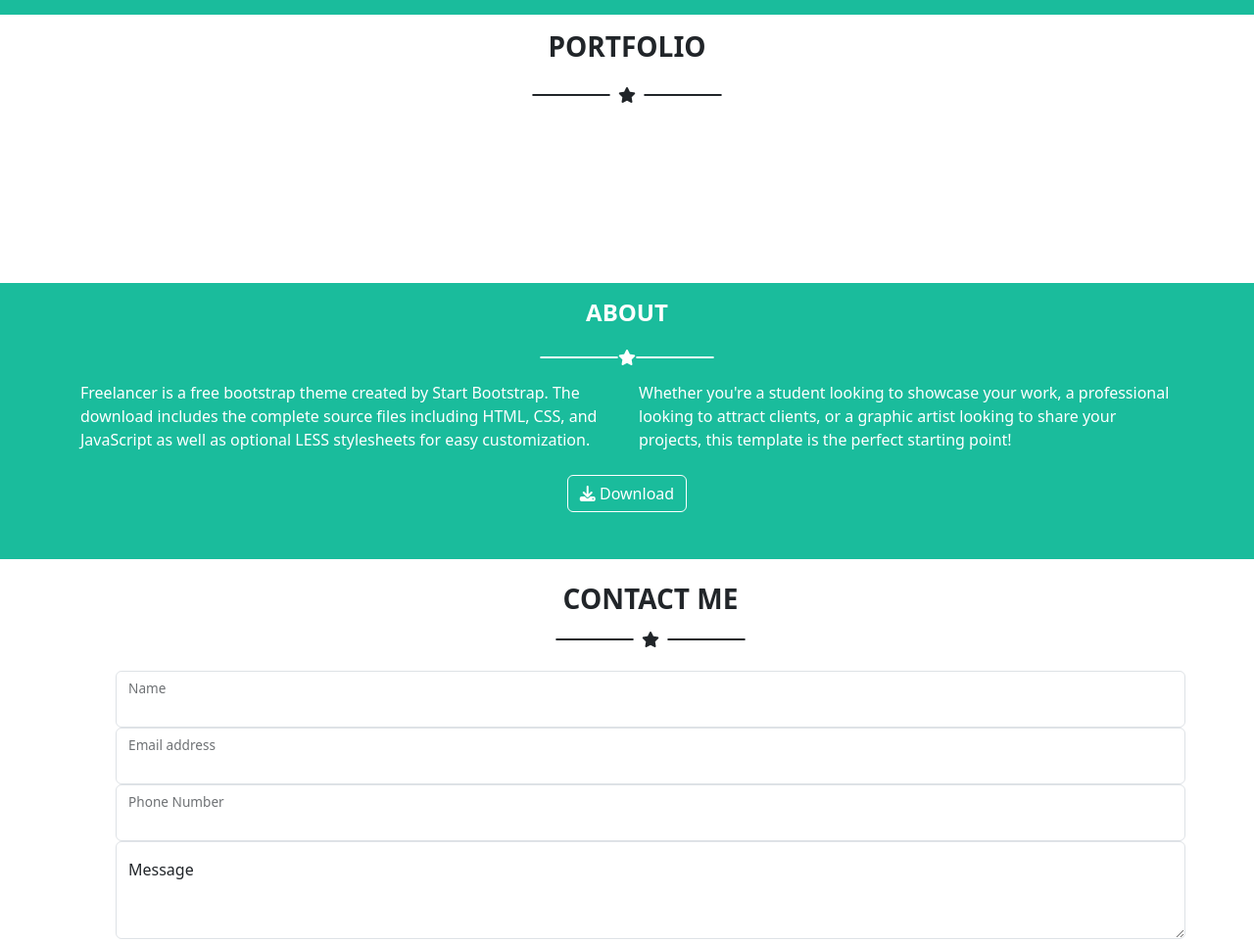
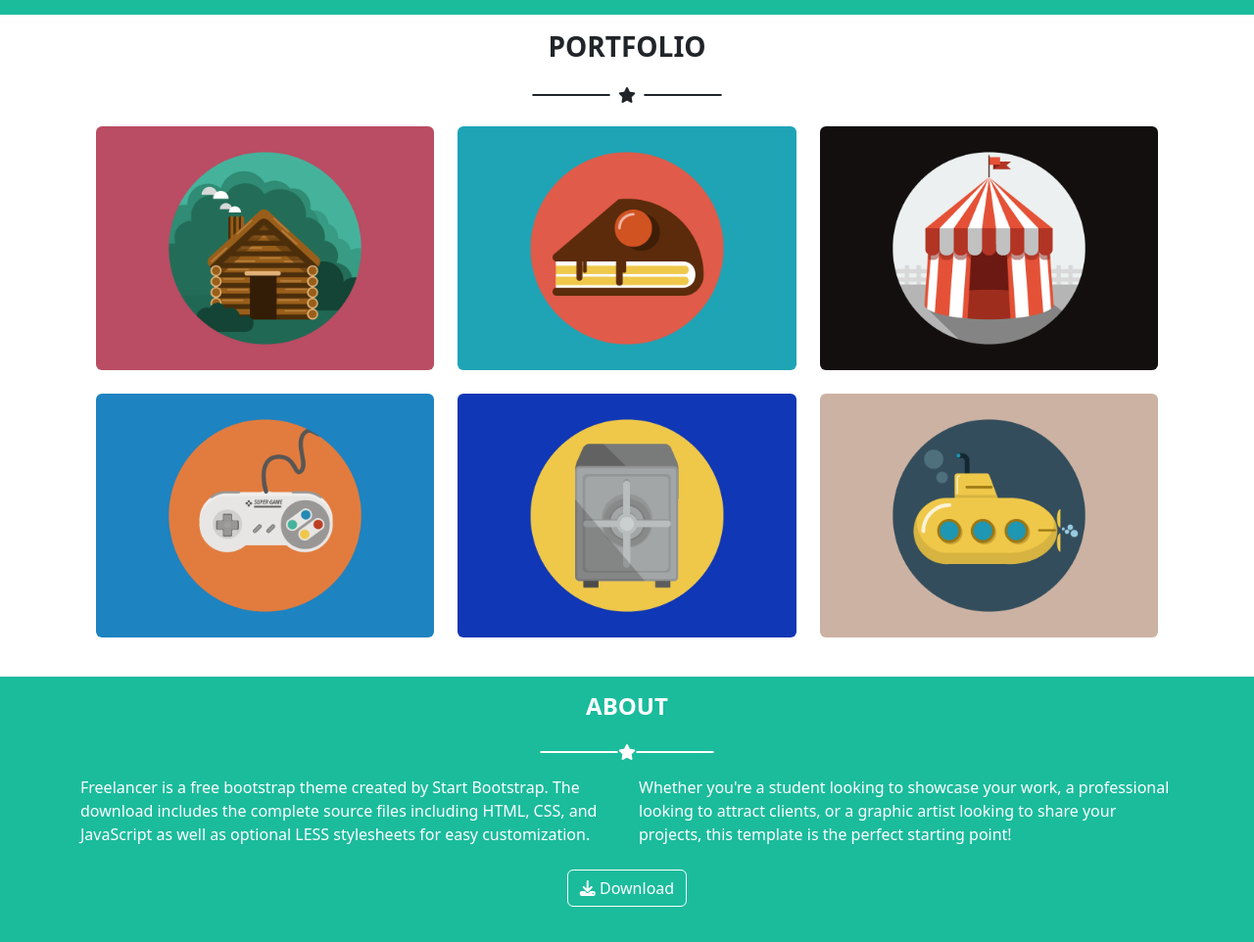
Before and after one commit to arnaldorosa/html-css-bootstrap-freelancer, a plain HTML site: page index.html in a window 1280 px wide. Shown: the part 425-1387 px from the top of the page at 98% size. Drawn offline with nearby package versions, Linux system fonts and the light colour scheme.

Commit message:
content added-end exercise

```diff
--- a/index.html
+++ b/index.html
@@ -38,7 +38,7 @@
         <main>
             <section class="container-fluid ms_jumbo">
                 <div class="jumbotron text-center">
-                    <img src="" alt="">
+                    <img class="avatar-img pt-3" src="./img/avatar.svg" alt="">
                     <h3 class="p-2 text-white">START BOOTSTRAP</h3>
                     <div class="d-flex align-items-center justify-content-center">
                         <div class="line text-white"></div>
@@ -59,24 +59,40 @@
                         <i class="fa-solid fa-star p-2"></i>
                         <span class="line"></span>
                     </div>
-                    <div>
-                        <div>
-                            <img src="" alt="">
+                    <div class="container">
+                        <div class="row">
+                            <div class="col-4">
+                                <figure class="figure">
+                                    <img class="figure-img img-fluid rounded" src="./img/cabin.png" alt="">
+                                </figure>
+                            </div>
+                            <div class="col-4">
+                                <figure class="figure">
+                                    <img class="figure-img img-fluid rounded" src="./img/cake.png" alt="">
+                                </figure>
+                            </div>
+                            <div class="col-4">
+                                <figure class="figure">
+                                    <img class="figure-img img-fluid rounded" src="./img/circus.png" alt="">
+                                </figure>
+                            </div>
                         </div>
-                        <div>
-                            <img src="" alt="">
-                        </div>
-                        <div>
-                            <img src="" alt="">
-                        </div>
-                        <div>
-                            <img src="" alt="">
-                        </div>
-                        <div>
-                            <img src="" alt="">
-                        </div>
-                        <div>
-                            <img src="" alt="">
+                        <div class="row gy-3">
+                            <div class="col-4">
+                                <figure class="figure">
+                                    <img class="figure-img img-fluid rounded" src="./img/game.png" alt="">
+                                </figure>
+                            </div>
+                            <div class="col-4">
+                                <figure class="figure">
+                                    <img class="figure-img img-fluid rounded" src="./img/safe.png" alt="">
+                                </figure>
+                            </div>
+                            <div class="col-4">
+                                <figure class="figure">
+                                    <img class="figure-img img-fluid rounded" src="./img/submarine.png" alt="">
+                                </figure>
+                            </div>
                         </div>
                     </div>
                 </div>
--- a/style.css
+++ b/style.css
@@ -48,6 +48,10 @@ header {
     background-color: #1abc9c;
 }
 
+.avatar-img {
+    width: 200px;
+}
+
 .about {
     background-color: #1abc9c;
 }
```
Also changed, not shown: img/avatar.svg (added), img/cabin.png (added), img/cake.png (added), img/circus.png (added), img/game.png (added), img/safe.png (added), img/submarine.png (added).
